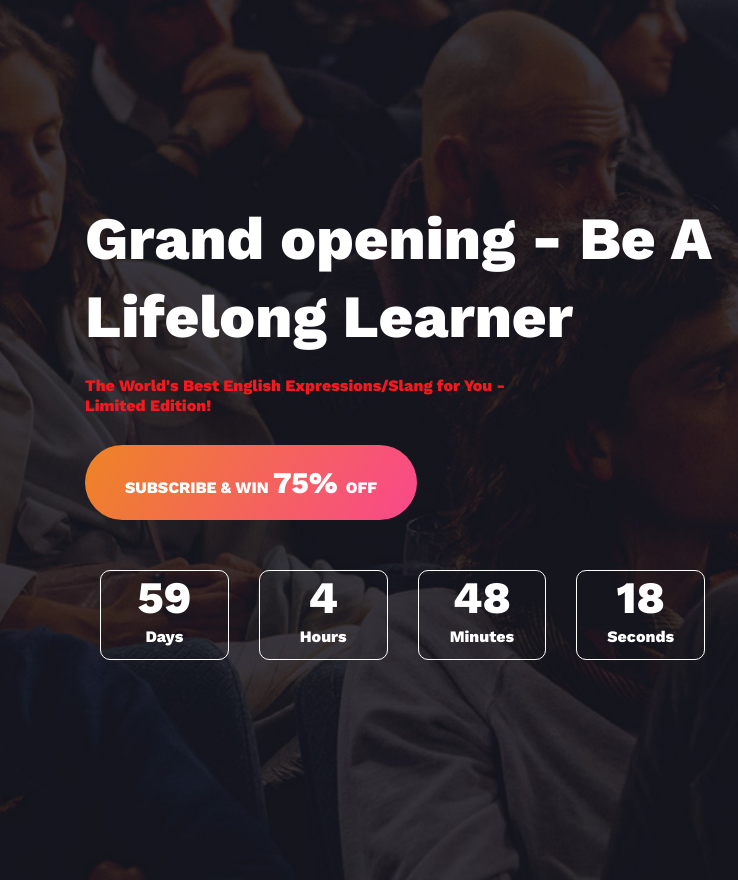
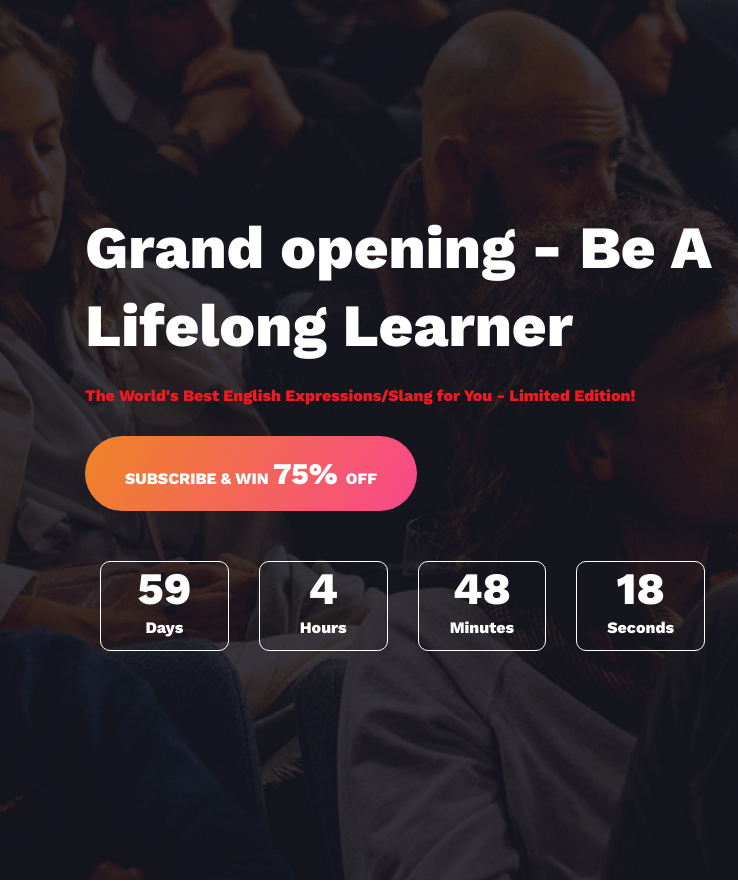
Before and after one commit to eph23/englishangrezi, a plain HTML site: page index.html in a window 1280 px wide. Shown: the top 883 px of the page, 0-738 px from the left. Drawn offline with nearby package versions, Linux system fonts and the light colour scheme.

Commit message:
Word Break Removed

```diff
--- a/index.html
+++ b/index.html
@@ -57,7 +57,7 @@
                                     </h3> -->
                                     <h4 class="text-lvl-quinary text-primary">
                                         The World's Best English Expressions/Slang
-                                        for You - <br> Limited Edition!
+                                        for You - Limited Edition!
                                     </h4>
                                 </div>
                                 <!-- <a href=" #subscribe" class="button button--gradient text-uppercase">
```
